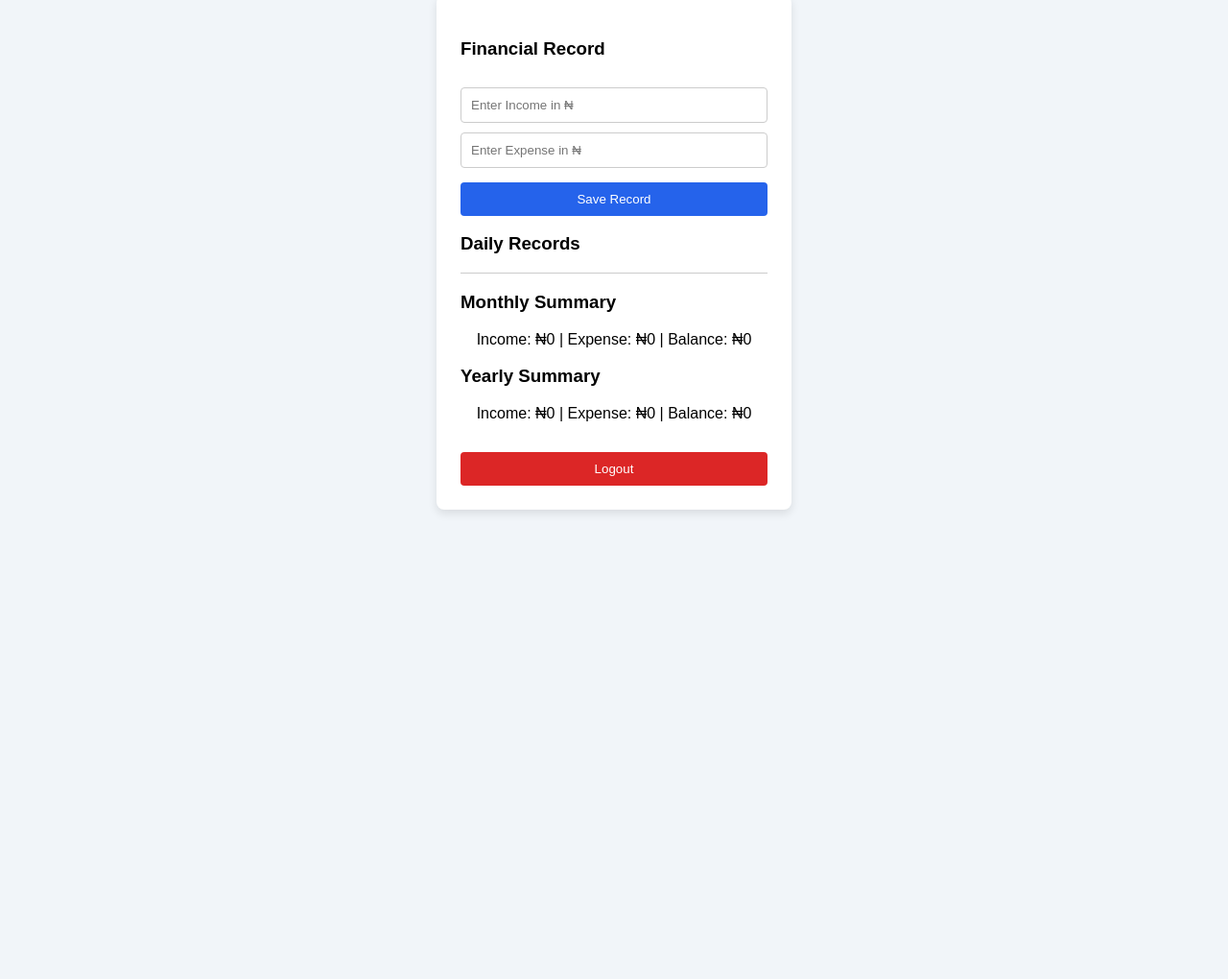
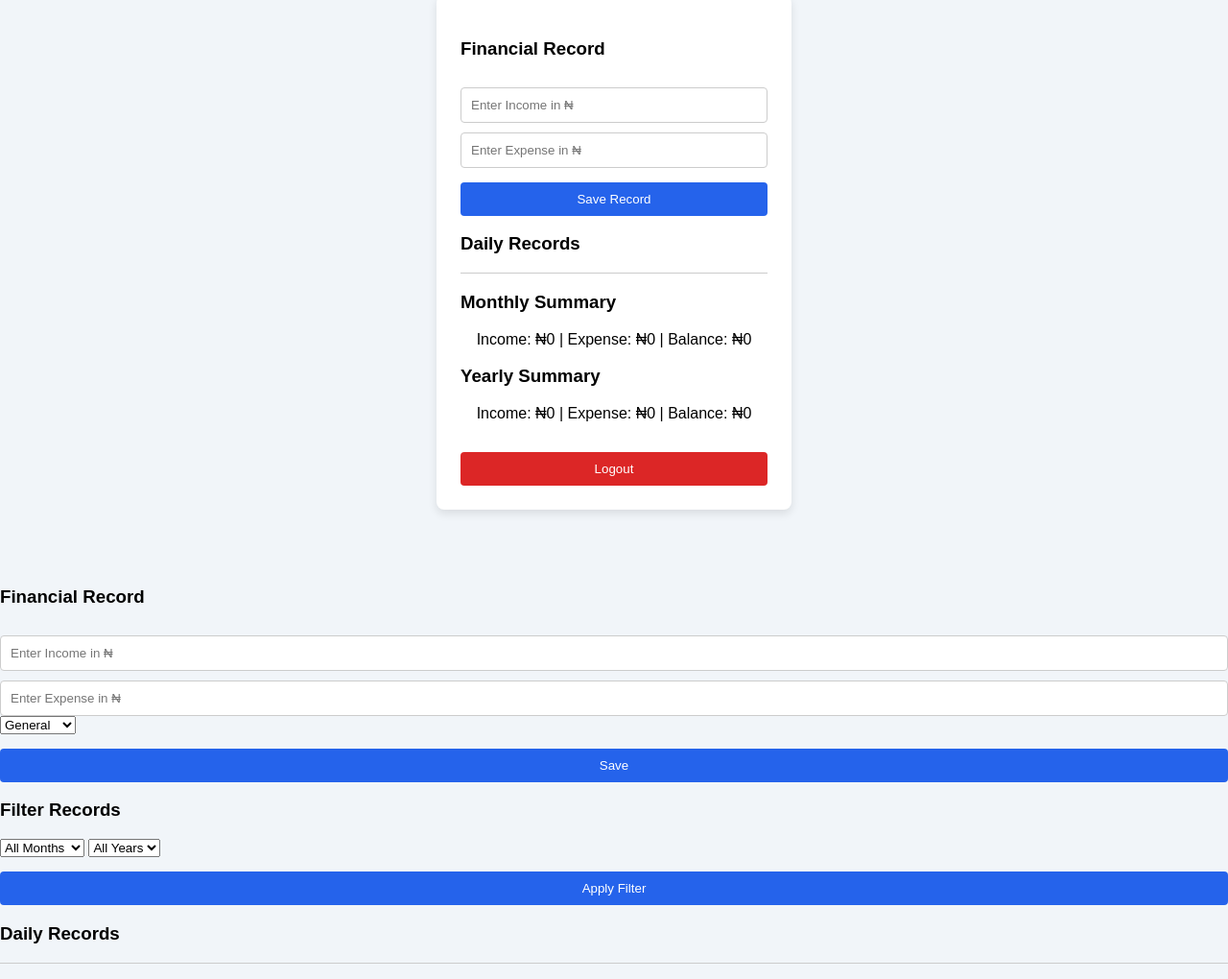
Before and after one commit to successihechukwu182-debug/finora, a plain HTML site: page dashboard.html in a window 1280 px wide. Shown: the part 85-1105 px from the top of the page at 96% size. Before the commit the page ends 800 px from the top, so only its background shows below. Drawn offline with Linux system fonts and the light colour scheme.

Commit message:
Add files via upload

```diff
--- a/dashboard.html
+++ b/dashboard.html
@@ -34,3 +34,50 @@
   <script src="script.js"></script>
 </body>
 </html>
+<h3>Financial Record</h3>
+
+<input type="text" id="income" placeholder="Enter Income in ₦">
+<input type="text" id="expense" placeholder="Enter Expense in ₦">
+
+<select id="category">
+  <option value="General">General</option>
+  <option value="Food">Food</option>
+  <option value="Transport">Transport</option>
+  <option value="Business">Business</option>
+  <option value="Other">Other</option>
+</select>
+
+<button onclick="saveRecord()">Save</button>
+
+
+
+<h3 id="result"></h3>
+
+<h3>Filter Records</h3>
+<select id="filterMonth">
+  <option value="all">All Months</option>
+  <option value="0">January</option>
+  <option value="1">February</option>
+  <option value="2">March</option>
+  <option value="3">April</option>
+  <option value="4">May</option>
+  <option value="5">June</option>
+  <option value="6">July</option>
+  <option value="7">August</option>
+  <option value="8">September</option>
+  <option value="9">October</option>
+  <option value="10">November</option>
+  <option value="11">December</option>
+</select>
+
+<select id="filterYear">
+  <option value="all">All Years</option>
+</select>
+<button onclick="applyFilter()">Apply Filter</button>
+
+<h3>Daily Records</h3>
+<ul id="records"></ul>
+<script src="script.js"></script>
+
+</body>
+</html>
```
